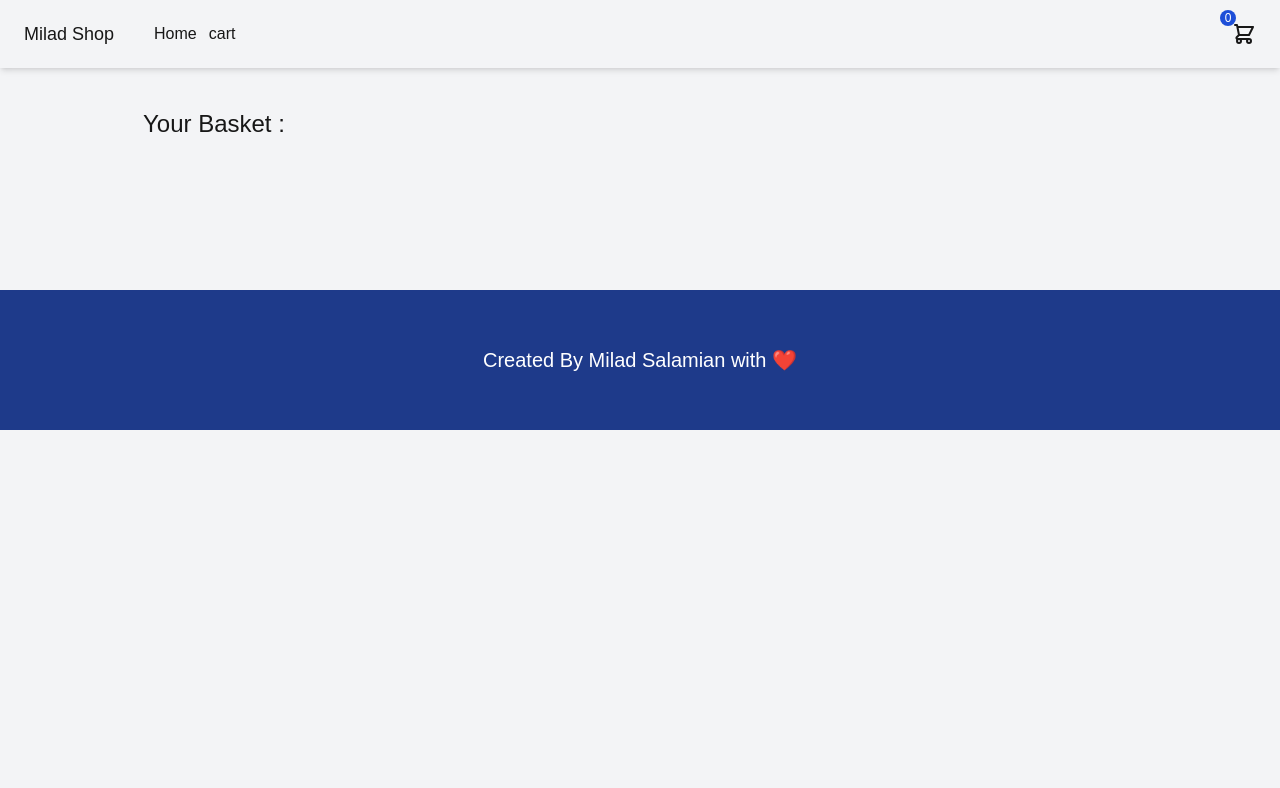
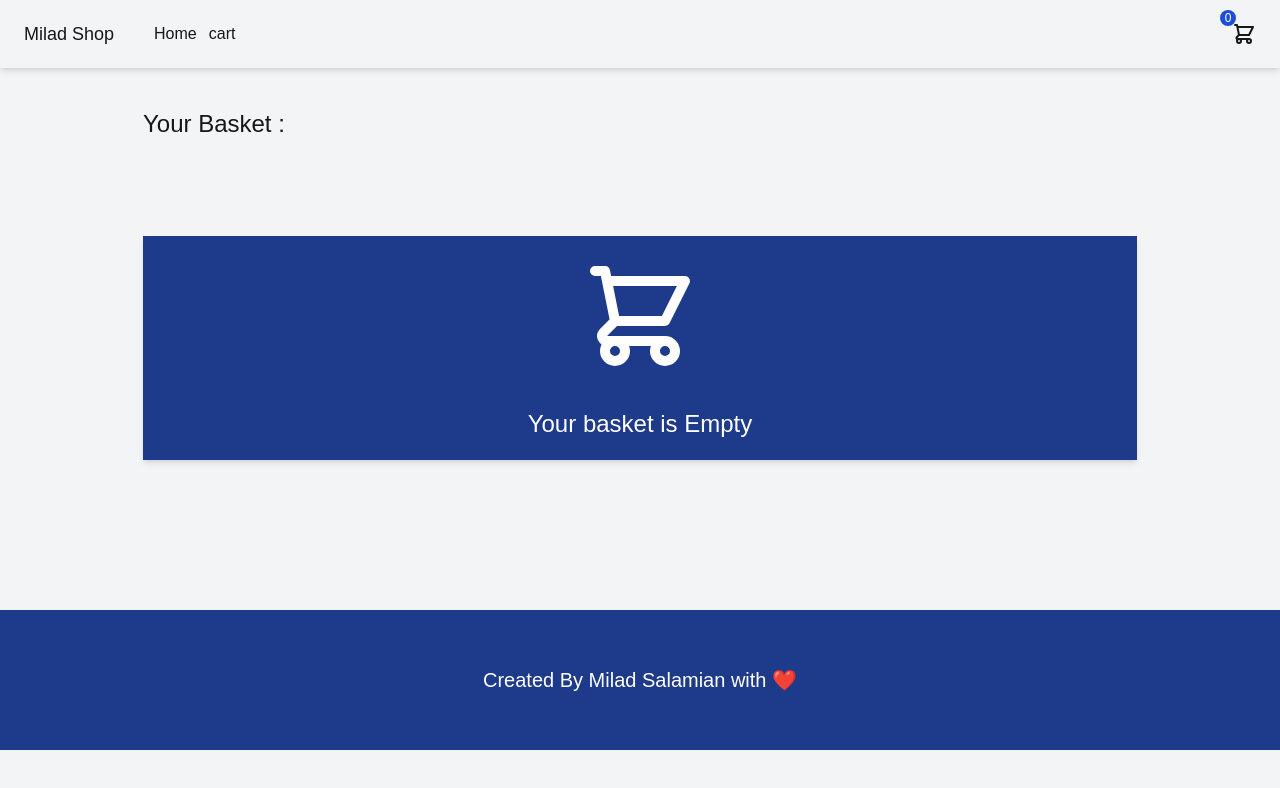
Before and after one commit to milad1385/shopping-cart, a Next.js app: page /cart in a window 1280 px wide. Shown: the top 788 px of the page. Built offline with nearby package versions, Linux system fonts and the light colour scheme.

Commit message:
render empty err when basket is empty

```diff
--- a/src/components/templates/BasketList.tsx
+++ b/src/components/templates/BasketList.tsx
@@ -1,15 +1,20 @@
 "use client";
-import React from "react";
+import { useShoppingCart } from "@/context/ShoppingCardProvider";
+import { HiOutlineShoppingCart } from "react-icons/hi";
 import CartItem from "../modules/CartItem";
-import { useShoppingCart } from "@/context/ShoppingCardProvider";
 
 function BasketList() {
   const { cartItems } = useShoppingCart();
   return (
     <div className="space-y-8 my-8" dir="rtl">
-      {cartItems.map((item) => (
-        <CartItem key={item.id} {...item} />
-      ))}
+      {cartItems.length ? (
+        cartItems.map((item) => <CartItem key={item.id} {...item} />)
+      ) : (
+        <div className="bg-blue-900 shadow-md mt-24 text-white flex items-center justify-center flex-col gap-y-8 py-5">
+          <HiOutlineShoppingCart className="text-[120px]" />
+          <h3 className="text-2xl">Your basket is Empty</h3>
+        </div>
+      )}
     </div>
   );
 }
```
